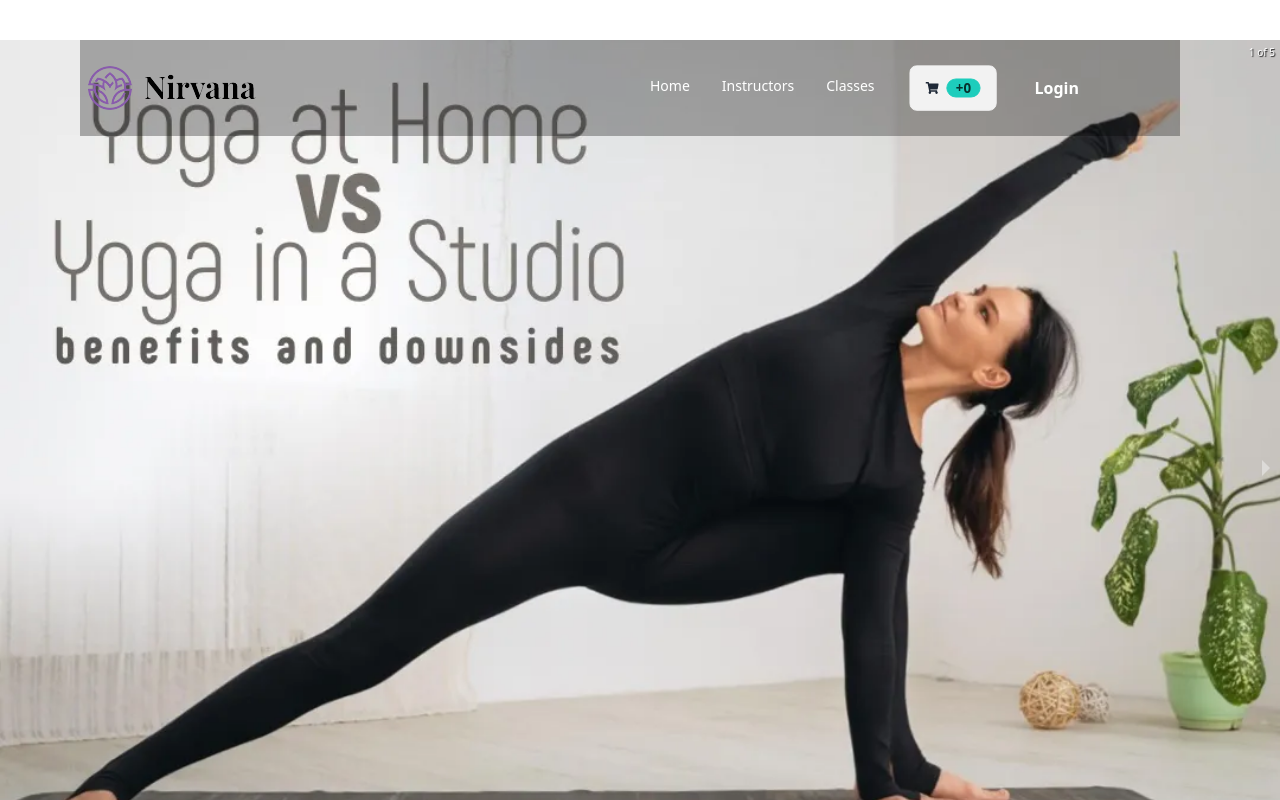
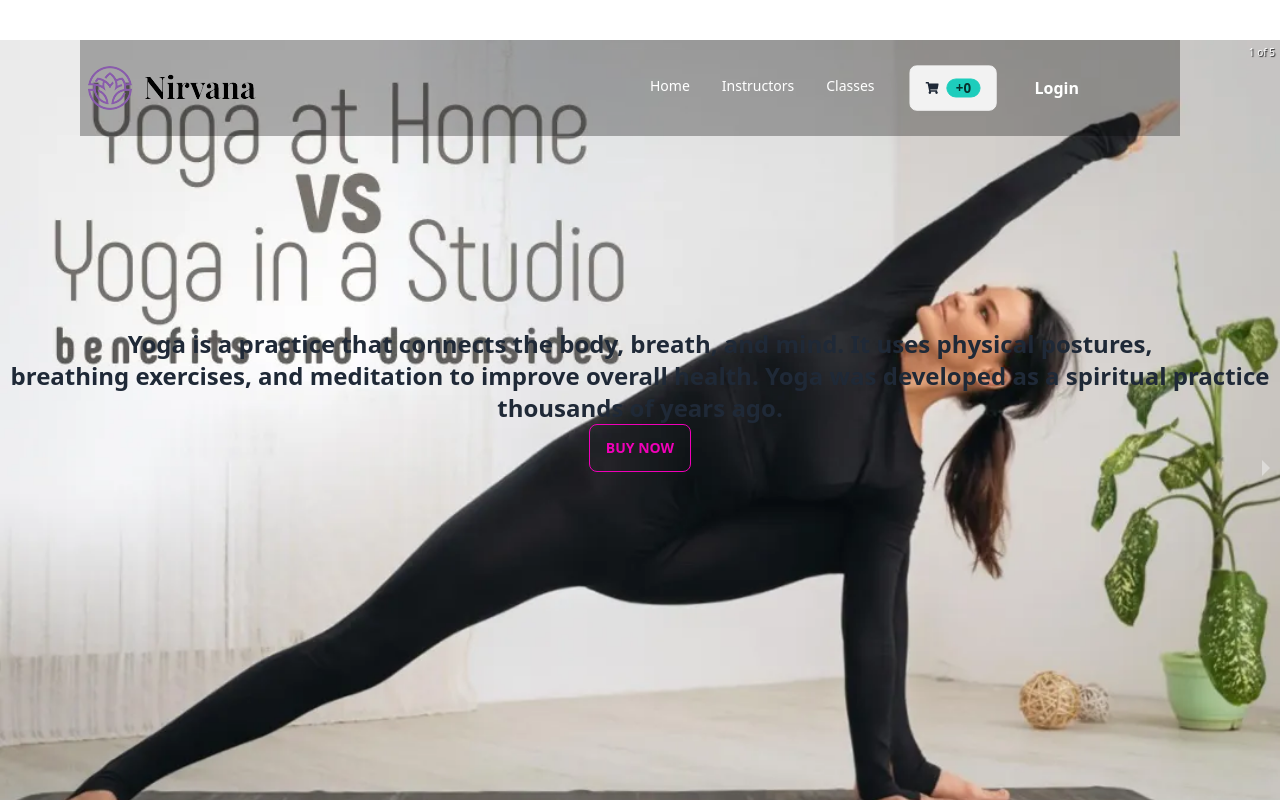
Before and after one commit to abusiddikeub/summer-camp, a React (Vite) app: page / in a window 1280 px wide. Shown: the top 800 px of the page. Built offline with nearby package versions, Linux system fonts and the light colour scheme; no server answers.

Commit message:
6th commit

```diff
--- a/src/Pages/Home/Home/Banner/Banner.jsx
+++ b/src/Pages/Home/Home/Banner/Banner.jsx
@@ -11,9 +11,12 @@ import 'aos/dist/aos.css';
 const Banner = () => {
   return (
                <Carousel className=" text-center ">
-      <div>
+      <div >
         <img src={img2} />
-
+    <div className="absolute bottom-0 left-0 top-72 mb-10 ">
+    <h3 className="text-2xl font-bold">Yoga is a practice that connects the body, breath, and mind. It uses physical postures, <br /> breathing exercises, and meditation to improve overall health. Yoga was developed as a spiritual practice thousands of years ago.</h3>
+    <button className="btn btn-outline btn-secondary mb-4">Buy Now</button>
+    </div>
       </div>
       <div>
         <img src={img1} />
--- a/src/Pages/Home/Home/Classes/Classes.jsx
+++ b/src/Pages/Home/Home/Classes/Classes.jsx
@@ -7,7 +7,7 @@ const Classes = () => {
   const [Classes] = UseClassHooks();
 
   return (
-    <div className="grid md:grid-cols-3">
+    <div className="grid md:grid-cols-3 gap-10 mb-36">
       {Classes.map((item) => (
         <Show key={item._id} item={item}
         ></Show>
--- a/src/Pages/Shared/Navbar/Navbar.jsx
+++ b/src/Pages/Shared/Navbar/Navbar.jsx
@@ -26,7 +26,7 @@ const Navbar = () => {
   };
   return (
     <Container>
-      <div className="navbar fixed z-10 bg-opacity-30 bg-black text-white w-[1100px] ">
+      <div className="navbar fixed z-10 bg-opacity-30 bg-black text-white w-[1100px]  ">
         <div className="navbar-start">
           <div className="dropdown">
             <label tabIndex={0} className="btn btn-ghost lg:hidden">
```
Also changed, not shown: src/Pages/Home/Home/Classes/Show.jsx (+2 -28 lines).
